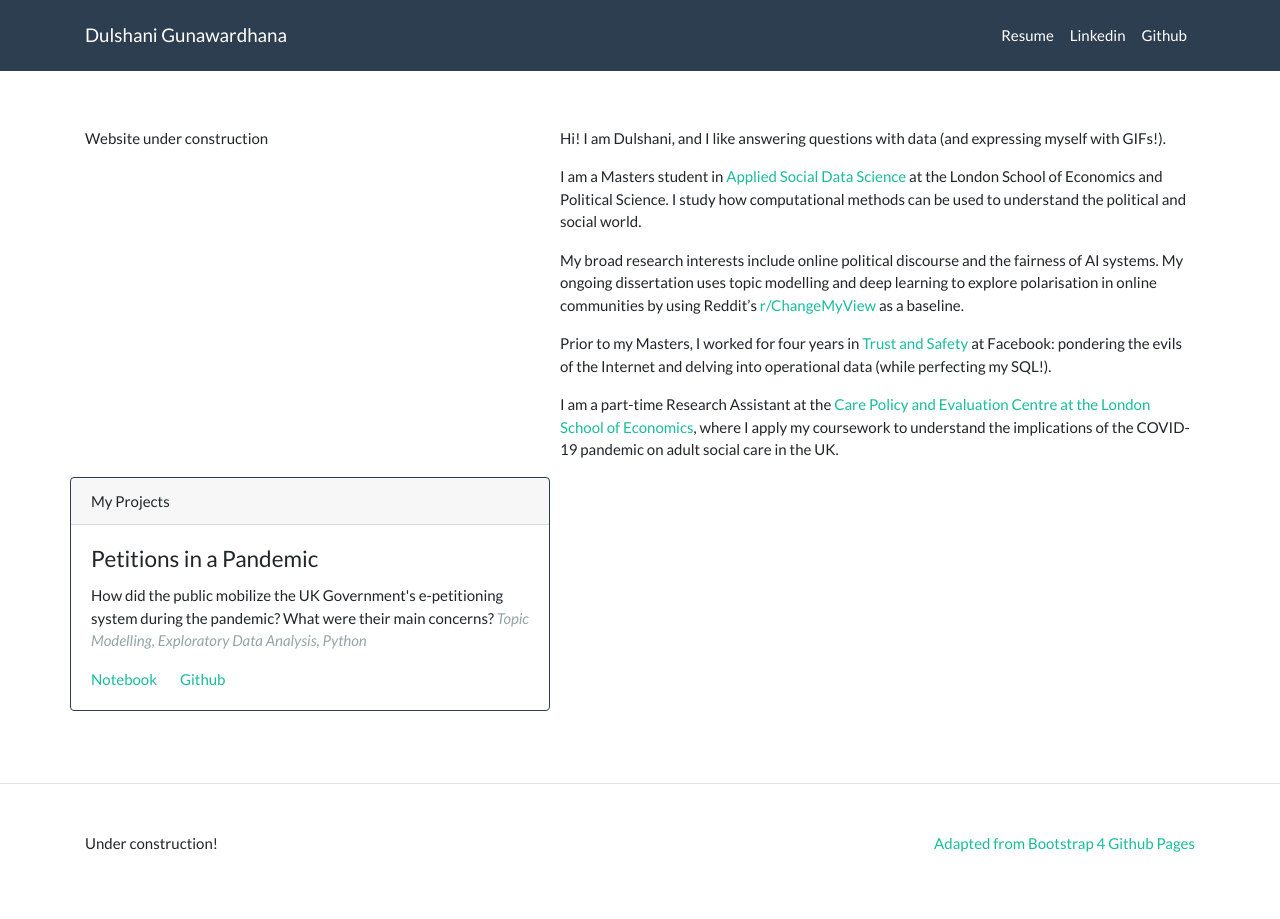
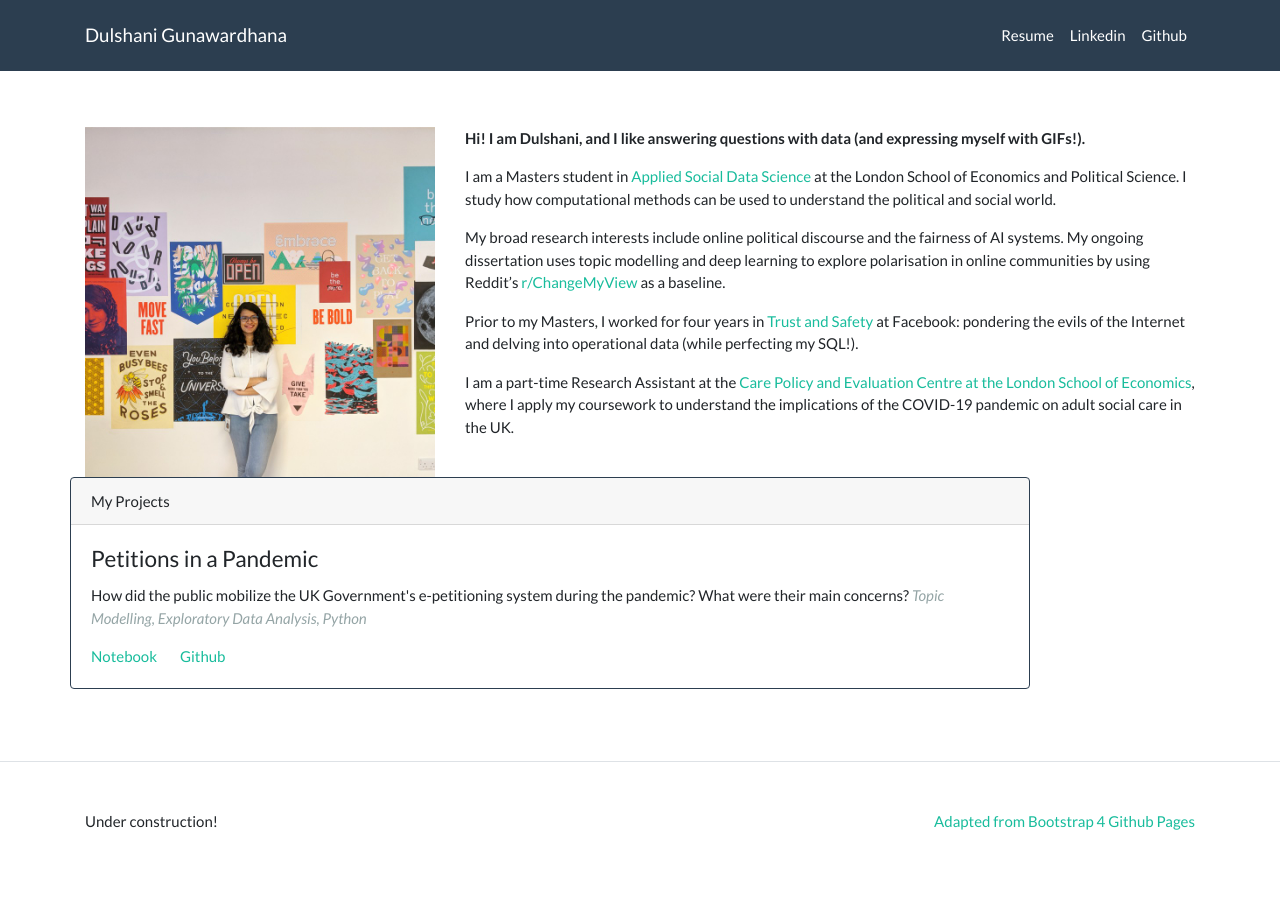
Before and after one commit to dshgna/dshgna.github.io, a Jekyll site: the page built from index.md, in a window 1280 px wide. Built offline with Jekyll 4.4.1, drawn with Linux system fonts in a browser that asks for light colours.

Commit message:
Update pic

```diff
--- a/_layouts/page.html
+++ b/_layouts/page.html
@@ -8,16 +8,16 @@ layout: default
     </header>
 
     <div class="row">
-        <div class="col-lg-5">
-            Website under construction
+        <div class="col-lg-4">
+            <img src="/assets/pic.jpg" class="img-fluid" alt="Responsive image">
         </div>
-        <div class="col-lg-7">
+        <div class="col-lg-8">
           <section>{{ content }}</section>
         </div>
     </div>
 
     <div class="row">
-        <div class="card border-primary mb-4" style="max-width: 30rem;">
+        <div class="card border-primary mb-4" style="max-width: 60rem;">
           <div class="card-header">My Projects</div>
           <div class="card-body">
             <h4 class="card-title">Petitions in a Pandemic</h4>
--- a/index.md
+++ b/index.md
@@ -2,7 +2,7 @@
 layout: page
 ---
 
-Hi! I am Dulshani, and I like answering questions with data (and expressing myself with GIFs!).
+**Hi! I am Dulshani, and I like answering questions with data (and expressing myself with GIFs!).**
 
 I am a Masters student in [Applied Social Data Science](https://www.lse.ac.uk/methodology) at the London School of Economics and Political Science. I study how computational methods can be used to understand the political and social world.
 
```
Also changed, not shown: assets/pic.jpg (added).
